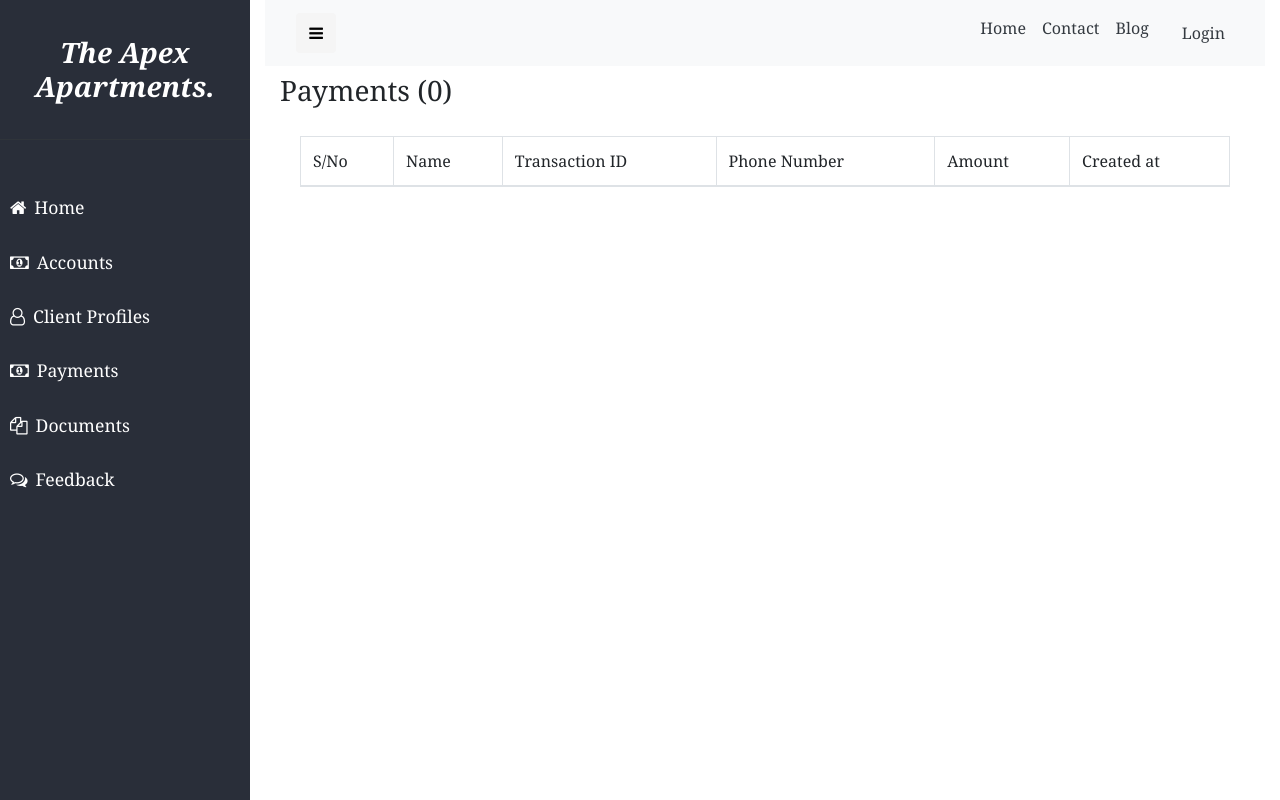
After one commit to LarryNgugi/Real-Estate-Management-System, a Django app: page /staff/payments in a window 1280 px wide. The commit adds this page. Run offline with Django 3.2, Linux system fonts and the light colour scheme; data that the repository does not hold is empty; parts of the project's set-up code (start-up, migrations or seed data) failed here and were passed over; some libraries are stand-ins or nearby versions.

Commit message:
working on payments

```diff
--- a/apex/models.py
+++ b/apex/models.py
@@ -11,7 +11,7 @@ class Profile(models.Model):
     kin_id_number = models.IntegerField(blank=False, null=True)
     email = models.EmailField(max_length=100, blank=True, null=True)
     kin_email = models.EmailField(max_length=100, blank=True, null=True)
-    phone_number = models.IntegerField(blank=False, null=True)
+    phone_number = models.IntegerField(blank=True, null=True)
     kin_phone_number = models.IntegerField(blank=True, null=True)
     house_number = models.CharField(max_length=50, blank=False, null=True)
     account_number = models.CharField(max_length=50, blank=False, null=True)
--- a/apex/templates/apex/admin/layouts/admin-sidebar.html
+++ b/apex/templates/apex/admin/layouts/admin-sidebar.html
@@ -24,7 +24,7 @@
 
 
         <li class="my-2 ">
-            <a href="#">
+            <a href="{% url 'payment' %}">
                 <i class="fa fa-money mr-2 " aria-hidden="true"></i>Payments</a>
         </li>
 
--- /dev/null
+++ b/apex/templates/apex/admin/payment.html
@@ -0,0 +1,78 @@
+{% extends 'apex/admin/layouts/admin-base.html' %}
+
+{% load static %}
+
+{% block 'content' %}
+
+<div class="container-fluid">
+
+    <div class="col-lg-12 col-md-12 col-sm-12">
+
+            <div class="row">
+                <h3 class="mt-2 "> Payments ({{ payments_list|length }}) </h3>
+
+            </div>
+
+
+
+        <div class="row justify-content-right">
+
+            <div class="card-body">
+
+                <table class="table table-striped table-bordered">
+
+                    <thead>
+                        <tr>
+
+                            <td>S/No</td>
+                            <td>Name</td>
+                            <td>Transaction ID</td>
+                            <td>Phone Number</td>
+                            <td>Amount</td>
+                            <td>Created at</td>
+
+
+                        </tr>
+                    </thead>
+
+                    <tbody>
+
+                    {% for payment in payments_list %}
+
+                    <tr>
+
+                    <td>payment.id</td>
+                    <td>payment.first_name</td>
+                    <td>payment.reference</td>
+                    <td>payment.phone_number</td>
+                    <td>payment.amount</td>
+                    <td>payment.created_at</td>
+
+
+
+                    </tr>
+
+                    {% endfor %}
+
+
+
+                    </tbody>
+
+                </table>
+            </div>
+
+
+        </div>
+
+    </div>
+</div>
+
+
+
+{% endblock %}
+
+{% block 'scripts' %}
+
+<!-- remained empty -->
+
+{% endblock 'scripts' %}
--- a/apex/templates/apex/admin/profile.html
+++ b/apex/templates/apex/admin/profile.html
@@ -21,7 +21,7 @@
             View Next Of Kin List
             </a>
 
-{#            <a class="btn btn-success my-3 mx-2" href="{% url 'nextOfKin' %}">#}
+{#            <a class="btn btn-success my-3 mx-2" href="{% url 'employee' %}">#}
 {#            View Employee Details#}
 {#            </a>#}
 
--- a/apex/urls.py
+++ b/apex/urls.py
@@ -18,6 +18,7 @@ from django.urls import path
 from django.urls.conf import include
 from apex import views
 from mpesa_api import urls as mpesa_api_urls
+
 # from .views import ProfileUpdate
 
 staff_patterns = [
@@ -26,10 +27,9 @@ staff_patterns = [
     path('profile', views.profile, name='profile'),
     path('create/profile', views.saveProfile, name='save_form'),
     # path('delete/profile <id>', views.deleteProfile, name='delete_profile'),
-    # path('update/profile/<pk>', ProfileUpdate.as_view(), name='update_profile'),
     path('update/profile/<id>', views.updateProfile, name='update_profile'),
     path('nextofkin/profile', views.nextOfKin, name='nextOfKin'),
-
+    path('payments', views.payment, name='payment')
 
 ]
 
--- a/apex/views.py
+++ b/apex/views.py
@@ -6,6 +6,9 @@ from .models import Feedback, Profile
 
 
 # Create your views here.
+from mpesa_api.models import MpesaPayment
+
+
 def home(request):
     context = {
 
@@ -121,3 +124,10 @@ def updateProfile(request, id):
         return redirect('/staff/profile')
 
     return render(request, 'apex/admin/update.html', {'form': form, 'profile': our_profile})
+
+
+def payment(request):
+    context = {}
+    context['payments_list'] = MpesaPayment.objects.all()
+
+    return render(request, 'apex/admin/payment.html', context)
--- a/apex_program/settings.py
+++ b/apex_program/settings.py
@@ -26,7 +26,7 @@ SECRET_KEY = 'django-insecure-z8&dnjbr(*n+o&cplcks)f+1l3)kqzdpfdap73_)2_z4()-p%r
 # SECURITY WARNING: don't run with debug turned on in production!
 DEBUG = True
 
-ALLOWED_HOSTS = ['127.0.0.1', '615f-41-80-98-245.ngrok.io', 'localhost']
+ALLOWED_HOSTS = ['127.0.0.1', '76e8-105-163-0-49.ngrok.io', 'localhost']
 
 
 # Application definition
--- a/apex_program/urls.py
+++ b/apex_program/urls.py
@@ -14,8 +14,8 @@ Including another URLconf
     2. Add a URL to urlpatterns:  path('blog/', include('blog.urls'))
 """
 from django.contrib import admin
-from django.urls.conf import path,include
 from django.urls import path, include
+
 
 def trigger_error(request):
     division_by_zero = 300 / 0
--- a/mpesa_api/views.py
+++ b/mpesa_api/views.py
@@ -50,9 +50,9 @@ def register_urls(request):
     options = {"ShortCode": LipanaMpesaPpassword.Test_c2b_shortcode,
                "ResponseType": "Completed",
                # replace  with ngrok https
-               "ConfirmationURL": "https://615f-41-80-98-245.ngrok.io/api/v1/c2b/confirmation",
+               "ConfirmationURL": "https://76e8-105-163-0-49.ngrok.io/api/v1/c2b/confirmation",
                # replace  with ngrok https
-               "ValidationURL": "https://615f-41-80-98-245.ngrok.io/api/v1/c2b/validation"
+               "ValidationURL": "https://76e8-105-163-0-49.ngrok.io/api/v1/c2b/validation"
                }
     response = requests.post(api_url, json=options, headers=headers)
     return HttpResponse(response.text)
```
Also changed, not shown: apex/migrations/0009_alter_profile_phone_number.py (added), mpesa_api/migrations/0001_initial.py, mpesa_api/migrations/0002_delete_mpesacallbacks.py (deleted), mpesa_api/migrations/0003_mpesacallbacks.py (deleted).
